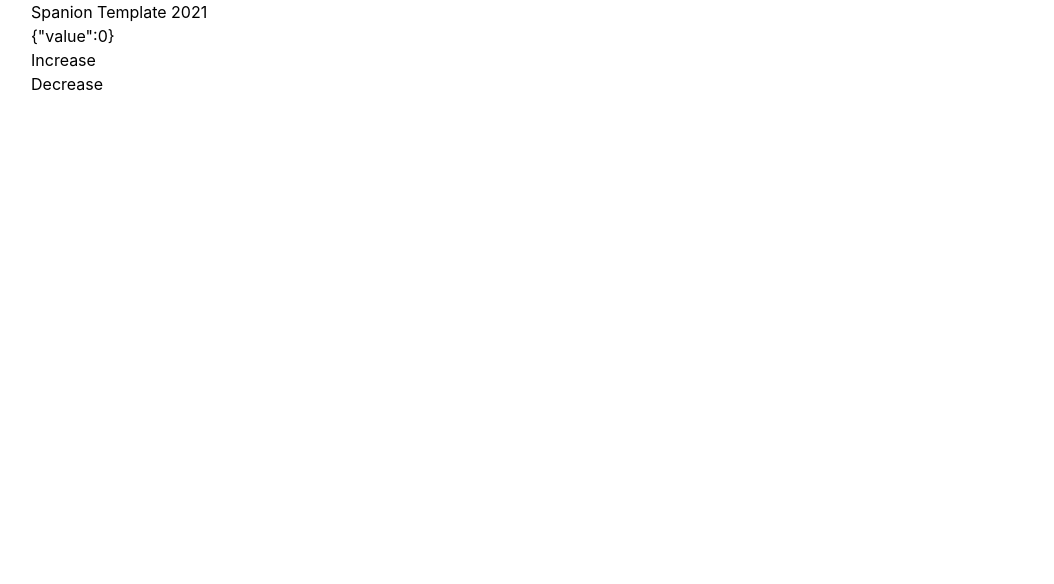
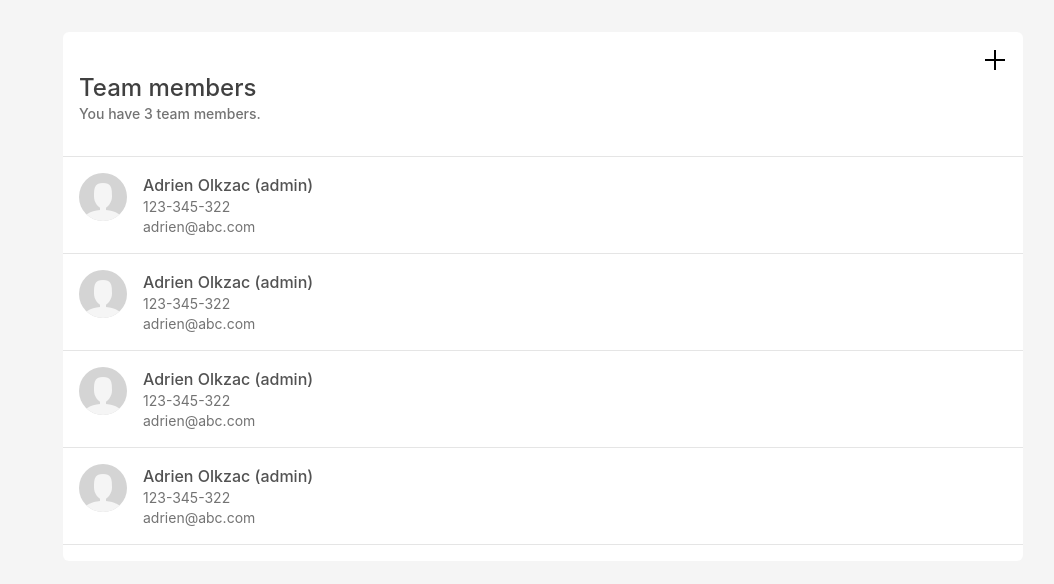
Before and after one commit to AKAspanion/teams-test, a React (Create React App) app: page / in a window 1280 px wide. Shown: the top 584 px of the page, without its empty margins (97-1151 px from the left). Built offline with nearby package versions, Linux system fonts and the light colour scheme.

Commit message:
User list created

```diff
--- a/package.json
+++ b/package.json
@@ -15,6 +15,7 @@
     "react": "^17.0.2",
     "react-dom": "^17.0.2",
     "react-error-boundary": "^3.1.3",
+    "react-icons": "^4.2.0",
     "react-redux": "^7.2.4",
     "react-router-dom": "^5.2.0",
     "react-scripts": "4.0.3",
--- a/src/@types/common.d.ts
+++ b/src/@types/common.d.ts
@@ -2,3 +2,11 @@
   type: string;
   payload?: any;
 };
+
+declare type UserListProps = {
+  items?: any[];
+};
+
+declare type UserListItemProps = {
+  item?: any;
+};
--- a/src/app/App.tsx
+++ b/src/app/App.tsx
@@ -4,8 +4,10 @@
 import { ErrorFallback } from '../views';
 
 function App() {
+  // document.documentElement.classList.add('dark');
+
   return (
-    <main className="bg-white dark:bg-gray-900 dark:text-white h-full">
+    <main className="bg-gray-200 bg-opacity-40 dark:bg-gray-700 text-gray-500 dark:text-white h-full">
       <div className="max-w-screen-lg mx-auto">
         <Routes />
       </div>
--- /dev/null
+++ b/src/components/index.ts
@@ -0,0 +1,4 @@
+import UserList from './user-list';
+import UserListItem from './user-list-item';
+
+export { UserListItem, UserList };
--- /dev/null
+++ b/src/components/user-list-item/index.tsx
@@ -0,0 +1,25 @@
+import { ImUser } from 'react-icons/im';
+
+const UserListItem = (props: UserListItemProps) => {
+  const { item } = props;
+  const { name, email, phone, isAdmin } = item;
+
+  return item ? (
+    <div className="p-4 cursor-pointer hover:bg-gray-200 dark:hover:bg-gray-800 border-t border-gray-200 dark:border-gray-800 last:border-b">
+      <div className="flex flex-wrap ">
+        <div className="mr-4 mb-4 bg-gray-300 md:w-12 md:h-12 w-10 h-10 rounded-full overflow-hidden">
+          <ImUser className="md:w-12 md:h-14 w-10 h-12 text-gray-100" />
+        </div>
+        <div>
+          <h3 className="text-gray-600 dark:text-white font-medium">
+            {`${name} ${isAdmin ? '(admin)' : ''}`.trim()}
+          </h3>
+          <p className="text-sm dark:opacity-75">{phone}</p>
+          <p className="text-sm dark:opacity-75">{email}</p>
+        </div>
+      </div>
+    </div>
+  ) : null;
+};
+
+export default UserListItem;
--- /dev/null
+++ b/src/components/user-list/index.tsx
@@ -0,0 +1,15 @@
+import UserListItem from '../user-list-item';
+
+const UserList = (props: UserListProps) => {
+  const { items } = props;
+
+  return items ? (
+    <div className="py-4">
+      {items.map((item, index) => (
+        <UserListItem key={index} item={item} />
+      ))}
+    </div>
+  ) : null;
+};
+
+export default UserList;
--- a/src/views/home/index.tsx
+++ b/src/views/home/index.tsx
@@ -1,21 +1,56 @@
-import { useSelector, useDispatch } from 'react-redux';
+import { GrAdd } from 'react-icons/gr';
 
-import { decrement, increment } from '../../redux/actions';
-import { selectCount } from '../../redux/selectors';
+import { UserList } from '../../components';
+
+const items = [
+  {
+    id: '1',
+    isAdmin: true,
+    name: 'Adrien Olkzac',
+    phone: '123-345-322',
+    email: 'adrien@abc.com',
+  },
+  {
+    id: '1',
+    isAdmin: true,
+    name: 'Adrien Olkzac',
+    phone: '123-345-322',
+    email: 'adrien@abc.com',
+  },
+  {
+    id: '1',
+    isAdmin: true,
+    name: 'Adrien Olkzac',
+    phone: '123-345-322',
+    email: 'adrien@abc.com',
+  },
+  {
+    id: '1',
+    isAdmin: true,
+    name: 'Adrien Olkzac',
+    phone: '123-345-322',
+    email: 'adrien@abc.com',
+  },
+];
 
 const Home = () => {
-  const dispatch = useDispatch();
-  const counter = useSelector(selectCount);
-
   return (
-    <section>
-      <h2>Spanion Template 2021</h2>
-      {JSON.stringify(counter)}
-      <div>
-        <button onClick={() => dispatch(increment())}>Increase</button>
-      </div>
-      <div>
-        <button onClick={() => dispatch(decrement())}>Decrease</button>
+    <section className="h-screen">
+      <div className="md:p-8 p-4 ">
+        <div className="bg-white dark:bg-gray-900 rounded-md overflow-hidden">
+          <div className="flex justify-end px-4 pt-4">
+            <GrAdd className="cursor-pointer" size={24} />
+          </div>
+          <div className="px-4 pb-4">
+            <h1 className="text-2xl font-medium text-gray-700 dark:text-white">
+              Team members
+            </h1>
+            <p className="text-sm font-medium text-gray-500 dark:text-white">
+              You have 3 team members.
+            </p>
+          </div>
+          <UserList items={items} />
+        </div>
       </div>
     </section>
   );
--- a/tailwind.config.js
+++ b/tailwind.config.js
@@ -13,7 +13,10 @@
     },
   },
   variants: {
-    extend: {},
+    extend: {
+      borderWidth: ['last'],
+      opacity: ['dark'],
+    },
   },
   plugins: [],
 };
```
Also changed, not shown: 2 other files (tests, documents, lock files or other folders).
